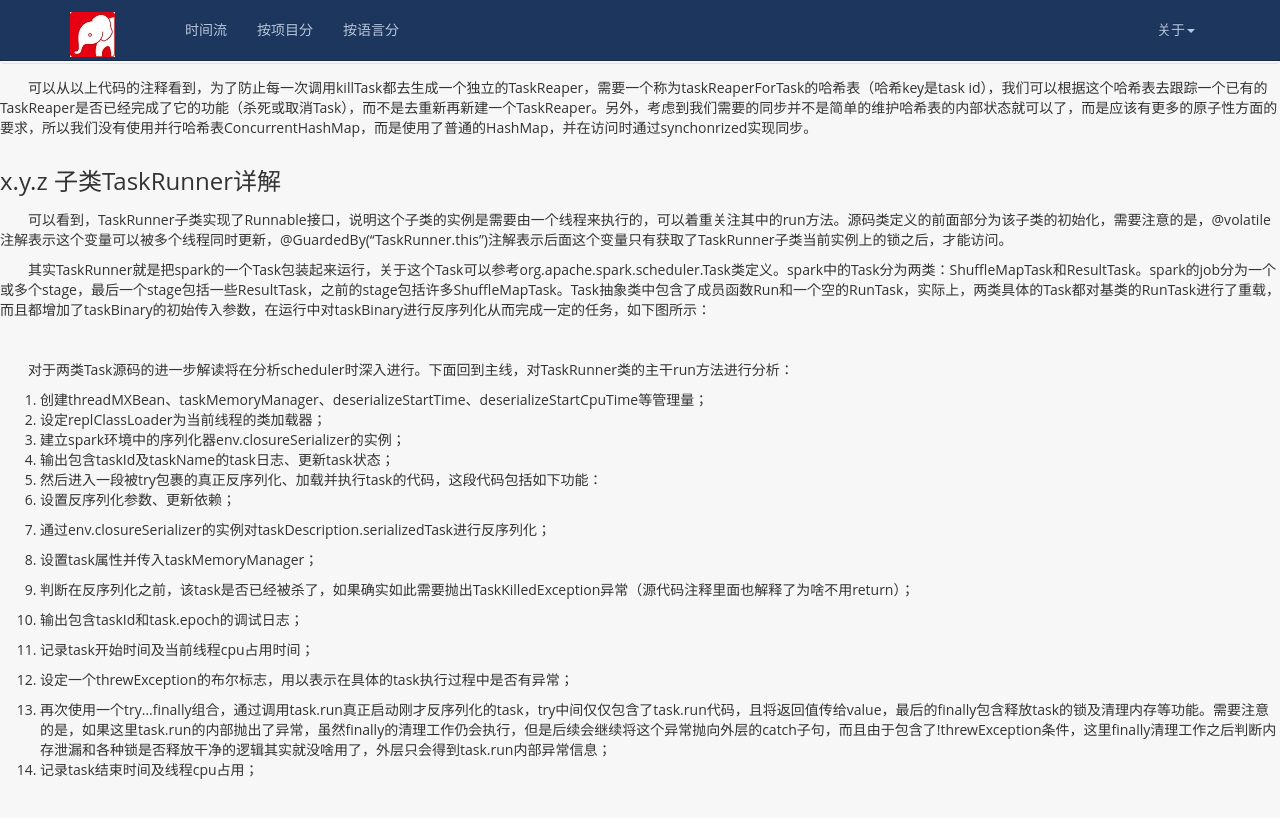
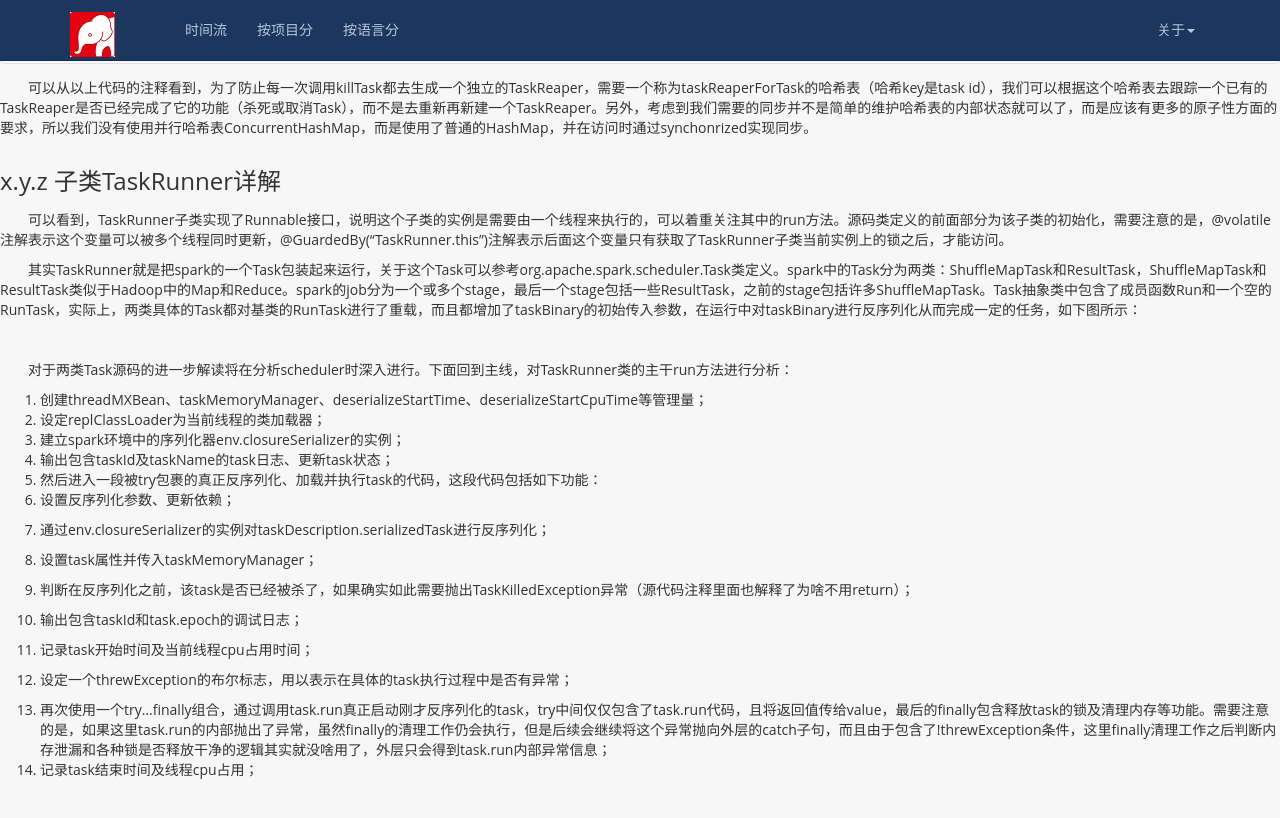
Before and after one commit to ymgd/codereader, a Jekyll site: the page built from bigdata/spark/executor_note.md, in a window 1280 px wide and 900 px high, scrolled down 3848 px. Shown: the top 818 px of the window. Built offline with Jekyll 4.4.1, drawn with Linux system fonts in a browser that asks for light colours; our own code applies the rules of GitHub Pages for plain Markdown files.

Commit message:
change mini

```diff
--- a/bigdata/spark/executor_note.md
+++ b/bigdata/spark/executor_note.md
@@ -188,7 +188,7 @@ import org.apache.spark.util._
 
 &emsp;&emsp;可以看到，TaskRunner子类实现了Runnable接口，说明这个子类的实例是需要由一个线程来执行的，可以着重关注其中的run方法。源码类定义的前面部分为该子类的初始化，需要注意的是，@volatile注解表示这个变量可以被多个线程同时更新，@GuardedBy("TaskRunner.this")注解表示后面这个变量只有获取了TaskRunner子类当前实例上的锁之后，才能访问。
 
-&emsp;&emsp;其实TaskRunner就是把spark的一个Task包装起来运行，关于这个Task可以参考org.apache.spark.scheduler.Task类定义。spark中的Task分为两类：ShuffleMapTask和ResultTask。spark的job分为一个或多个stage，最后一个stage包括一些ResultTask，之前的stage包括许多ShuffleMapTask。Task抽象类中包含了成员函数Run和一个空的RunTask，实际上，两类具体的Task都对基类的RunTask进行了重载，而且都增加了taskBinary的初始传入参数，在运行中对taskBinary进行反序列化从而完成一定的任务，如下图所示：
+&emsp;&emsp;其实TaskRunner就是把spark的一个Task包装起来运行，关于这个Task可以参考org.apache.spark.scheduler.Task类定义。spark中的Task分为两类：ShuffleMapTask和ResultTask，ShuffleMapTask和ResultTask类似于Hadoop中的Map和Reduce。spark的job分为一个或多个stage，最后一个stage包括一些ResultTask，之前的stage包括许多ShuffleMapTask。Task抽象类中包含了成员函数Run和一个空的RunTask，实际上，两类具体的Task都对基类的RunTask进行了重载，而且都增加了taskBinary的初始传入参数，在运行中对taskBinary进行反序列化从而完成一定的任务，如下图所示：
 
 ![][2]
 
```
